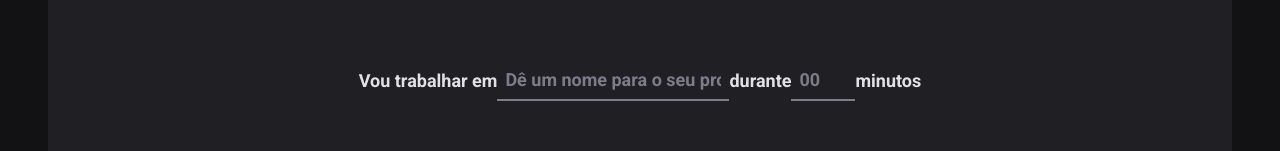
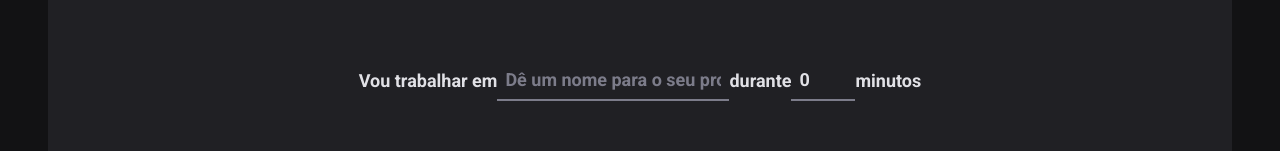
Before and after one commit to MichelHoffmann/IgniteTimer, a React (Vite) app: page / in a window 1280 px wide. Shown: the part 166-317 px from the top of the page. Built offline with nearby package versions, Linux system fonts and the light colour scheme.

Commit message:
finalizando a validação com a lib zod

```diff
--- a/package.json
+++ b/package.json
@@ -11,7 +11,7 @@
   },
   "dependencies": {
     "-": "^0.0.1",
-    "@hookform/resolvers": "^3.1.1",
+    "@hookform/resolvers": "^3.2.0",
     "phosphor-react": "^1.4.1",
     "react": "^18.2.0",
     "react-dom": "^18.2.0",
--- a/src/pages/Home/index.tsx
+++ b/src/pages/Home/index.tsx
@@ -12,10 +12,29 @@ import {
   TaskInput,
 } from './styles'
 
+const newCycleFormValidationShema = zod.object({
+  task: zod.string().min(1, 'Informe a tarefa'),
+  minutesAmount: zod
+    .number()
+    .min(5, 'O ciclo precisa ser de no minimo 5 minutos.')
+    .max(60, 'O ciclo precisa der de no máximo 60 minutos.'),
+})
+
+type NewCycleFormData = zod.infer<typeof newCycleFormValidationShema>
+
 export function Home() {
-  const { register, handleSubmit, watch } = useForm()
+  const { register, handleSubmit, watch, reset } = useForm<NewCycleFormData>({
+    resolver: zodResolver(newCycleFormValidationShema),
+    defaultValues: {
+      task: '',
+      minutesAmount: 0,
+    },
+  })
 
-  function handleCreateNewCycle(data) {}
+  function handleCreateNewCycle(data: NewCycleFormData) {
+    console.log(data)
+    reset()
+  }
 
   const task = watch('task')
   const isSubmitDisable = !task
```
Also changed, not shown: 1 other file (tests, documents, lock files or other folders).
